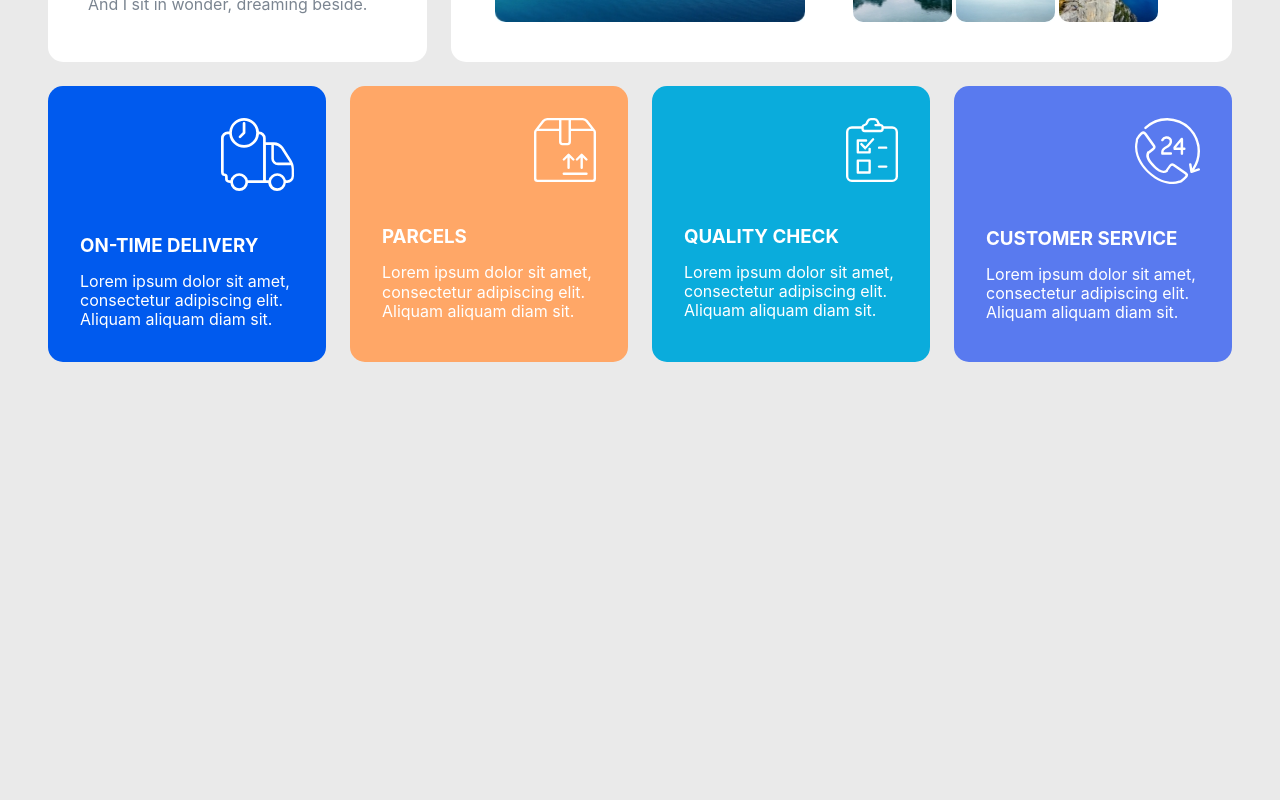
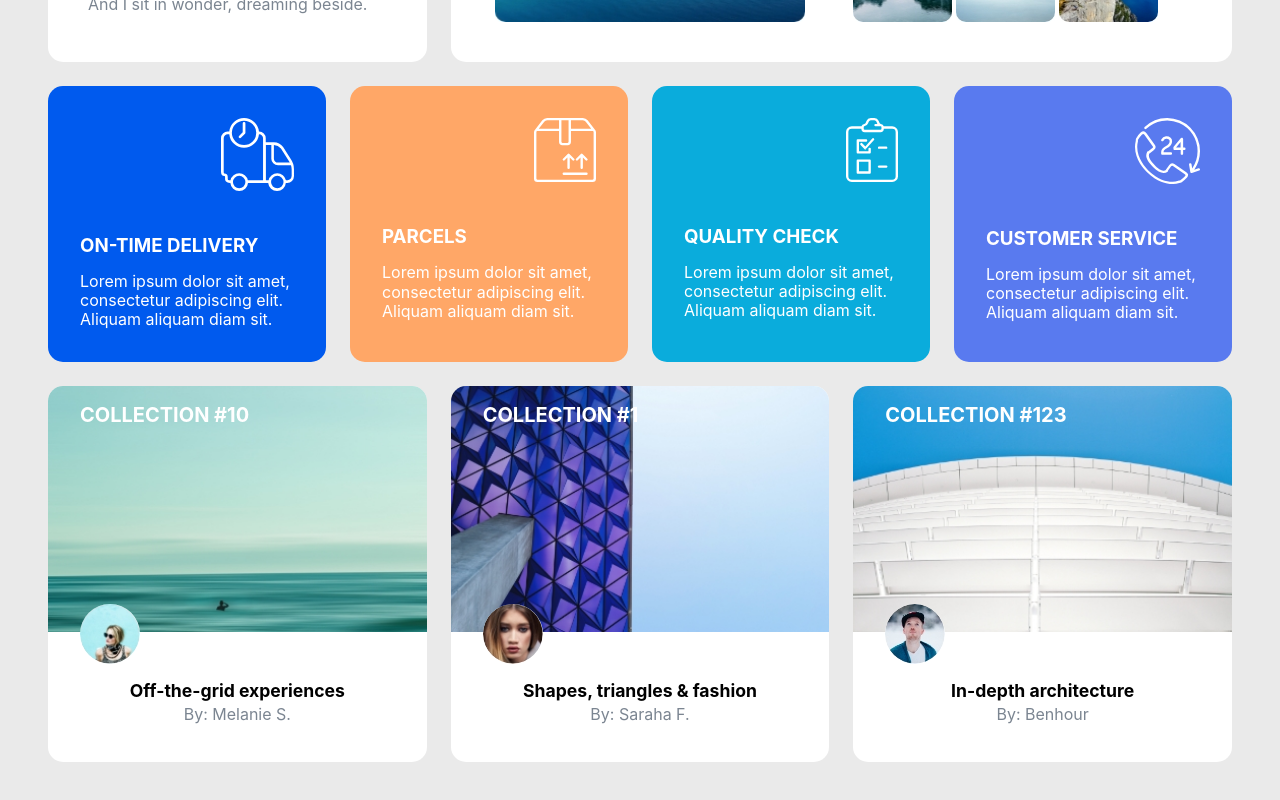
Before and after one commit to rts-cmk-wu04/react-komponenter-bqardi, a React (Create React App) app: page / in a window 1280 px wide. Shown: the part 462-1262 px from the top of the page. Before the commit the page ends 872 px from the top, so only its background shows below. Built offline with nearby package versions, Linux system fonts and the light colour scheme.

Commit message:
Collection component added

```diff
--- a/src/App.js
+++ b/src/App.js
@@ -1,6 +1,7 @@
 import { useEffect, useState } from 'react';
 import './App.css';
 import Card from './components/Card';
+import Collection from './components/Collection';
 import Outdoor from './components/Outdoor';
 import Services from './components/Services';
 import Travel from './components/Travel';
@@ -34,6 +35,15 @@ function App() {
       <Card details={details.customer}>
         <Services item={details.customer}/>
       </Card>
+      <Card details={details.collection10}>
+        <Collection item={details.collection10}/>
+      </Card>
+      <Card details={details.collection1}>
+        <Collection item={details.collection1}/>
+      </Card>
+      <Card details={details.collection123}>
+        <Collection item={details.collection123}/>
+      </Card>
     </section>
   );
 }
--- a/src/components/Card.css
+++ b/src/components/Card.css
@@ -2,18 +2,19 @@
     border-radius: 15px;
     overflow: hidden;
 }
-
 .Card.w4h5{
     grid-column: span 4;
     grid-row: span 5;
 }
-
 .Card.w8h5{
     grid-column: span 8;
     grid-row: span 5;
 }
-
 .Card.w3h3{
     grid-column: span 3;
     grid-row: span 3;
 }
+.Card.w4h4{
+    grid-column: span 4;
+    grid-row: span 4;
+}
--- /dev/null
+++ b/src/components/Collection.css
@@ -0,0 +1,33 @@
+.Collection{
+    position: relative;
+}
+.Collection__image{
+    display: block;
+    width: 100%;
+}
+.Collection__profile{
+    display: block;
+    border-radius: 50%;
+    margin-top: -28px;
+    margin-left: 2em;
+}
+.Collection__content{
+    padding: 1.5em 2em;
+}
+.Collection__category{
+    position: absolute;
+    top: 0;
+    color: white;
+    text-transform: uppercase;
+    font-size: 1.25em;
+}
+.Collection__title{
+    font-size: 1.1em;
+    margin: -0.5em 0 0;
+    text-align: center;
+}
+.Collection__text{
+    margin: 0.2em;
+    color: #7B8591;
+    text-align: center;
+}
--- /dev/null
+++ b/src/components/Collection.js
@@ -0,0 +1,17 @@
+import "./Collection.css";
+
+function Collection({item}){
+    return (
+        <article className="Collection">
+            <img className="Collection__image" src={`./images/${item?.content[0].images[0]}`} alt="Collection"/>
+            <img className="Collection__profile" src={`./images/${item?.content[0].images[1]}`} alt="Profile"/>
+            <div className="Collection__content">
+                <h2 className="Collection__category">{item?.title}</h2>
+                <h1 className="Collection__title">{item?.content[0].title}</h1>
+                <p className="Collection__text">{item?.content[0].text}</p>
+            </div>
+        </article>
+    );
+}
+
+export default Collection;
```
Also changed, not shown: 1 other file (tests, documents, lock files or other folders).
